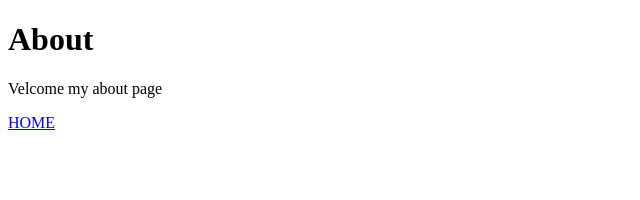
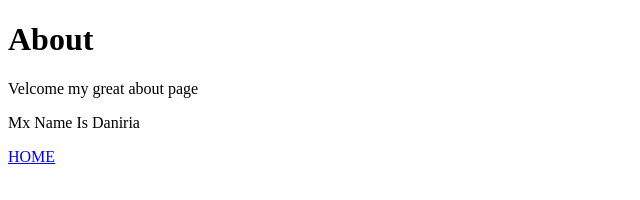
Before and after one commit to daniria/daniria.github.io, a plain HTML site: page about.html in a window 1280 px wide. Shown: the whole page, without its empty margins (0-640 px from the left). Drawn offline with Linux system fonts and the light colour scheme.

Commit message:
Inproved the about page

```diff
--- a/about.html
+++ b/about.html
@@ -8,7 +8,8 @@
 </head>
 <body>
     <h1>About</h1>
-    <p>Velcome my about page</p>
+    <p>Velcome my great about page</p>
+    <p>Mx Name Is Daniria</p>
     <a href="index.html">HOME</a>
 </body>
 </html>
```
